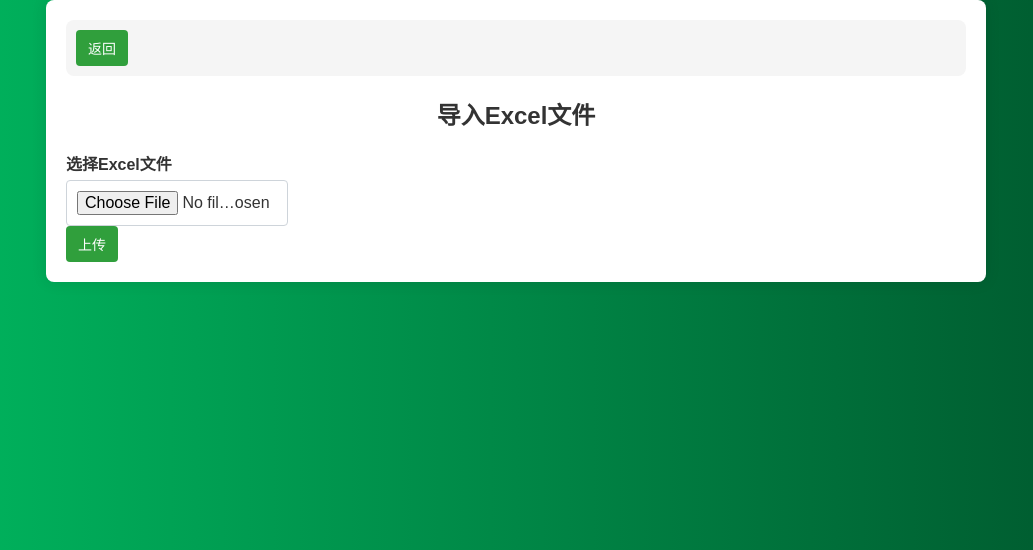
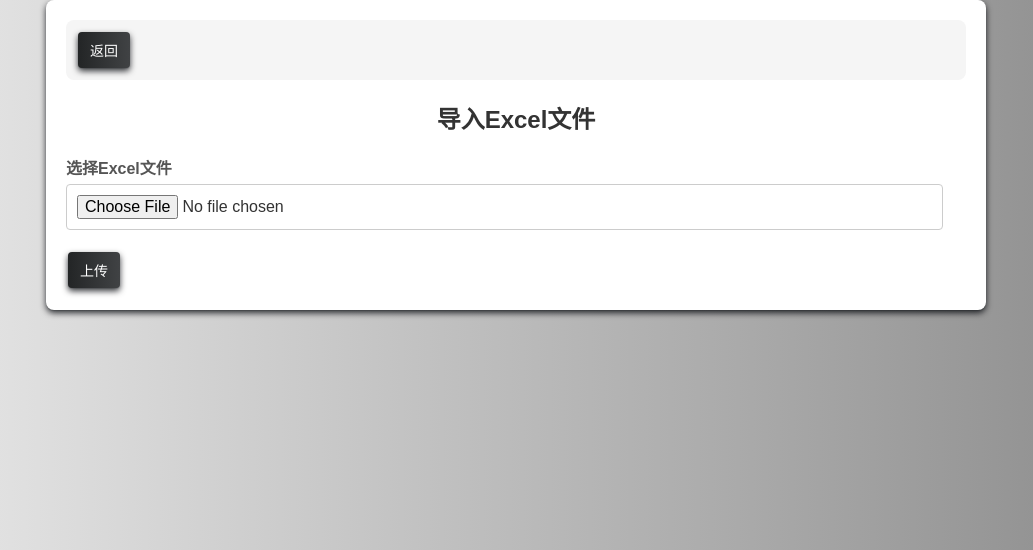
Before and after one commit to Ziyike1/inventory_management_app, a Flask app: page /import_data in a window 1280 px wide. Shown: the top 550 px of the page, without its empty margins (124-1157 px from the left). Run offline with Flask 3, Linux system fonts and the light colour scheme.

Commit message:
new features and update: 1:new layout and style, use some graduate color

```diff
--- a/app/static/css/style.css
+++ b/app/static/css/style.css
@@ -1,6 +1,6 @@
 /* 通用样式 */
 body {
-  background: linear-gradient(to right, #00B960, #00552C);
+  background: linear-gradient(to right, #EAEAEA 0%, #8B8B8B 100%);
   font-family: 'Arial', sans-serif;
   color: #333;
   margin: 0;
@@ -12,13 +12,13 @@
   margin: auto;
   background-color: #ffffff;
   padding: 20px;
-  box-shadow: 0 0 15px rgba(0, 0, 0, 0.1);
+  box-shadow:  0 3px 6px 0 rgba(1,4,9,0.8), 0 1px 1px 0 rgba(0,0,0,0.1);
   border-radius: 8px;
 }
 
 /* 标题样式 */
 h1, h2 {
-  color: #333333;
+  color: #333;
   text-align: center;
   margin-bottom: 20px;
 }
@@ -46,7 +46,11 @@
 
 .form-control:focus {
   border-color: #80bdff;
-  box-shadow: 0 0 5px rgba(0, 123, 255, 0.25);
+  box-shadow:  0 3px 6px 0 rgba(1,4,9,0.8), 0 1px 1px 0 rgba(0,0,0,0.1);
+}
+
+.form-group {
+  margin-bottom: 20px;
 }
 
 .navbar-brand {
@@ -74,19 +78,25 @@
 
 /* 按钮样式 */
 .btn-danger, .btn-custom {
-  background-color: #309f3c;
-  border: none;
-  color: #fff;
-  padding: 8px 12px;
-  font-size: 14px;
-  border-radius: 4px;
-  text-decoration: none;
-  display: inline-block;
-  transition: background-color 0.3s ease;
+    background-image: linear-gradient(to right, #232526 0%, #414345  51%, #232526  100%);
+    border: none;
+    margin: 2px;
+    padding: 8px 12px;
+    font-size: 14px;
+    text-align: center;
+    text-transform: uppercase;
+    transition: 0.5s;
+    background-size: 200% auto;
+    color: white;
+    box-shadow:  0 3px 6px 0 rgba(1,4,9,0.8), 0 1px 1px 0 rgba(0,0,0,0.1);
+    border-radius: 4px;
+    display: inline-block;
 }
 
 .btn-danger:hover, .btn-custom:hover {
-  background-color: #686868;
+  background-position: right center;
+  color: #fff;
+  text-decoration: none;
 }
 
 /* 表单样式 */
@@ -98,6 +108,7 @@
   display: block;
   font-weight: bold;
   margin-bottom: 5px;
+  color: #555;
 }
 
 input[type="text"],
@@ -114,6 +125,13 @@
   padding: 10px;
   border-radius: 4px;
   cursor: pointer;
+}
+
+input[type="file"] {
+  padding: 10px;
+  border: 1px solid #ccc;
+  border-radius: 4px;
+  width: 95%;
 }
 
 /* 列表样式 */
@@ -154,9 +172,9 @@
   padding: 15px;
   border-radius: 5px;
   color: #ffffff;
-  background-color: #28a745;
-  border: 1px solid #28a745;
-  box-shadow: 0 4px 6px rgba(0, 0, 0, 0.1);
+  background-image: linear-gradient(to right, #232526 0%, #414345  51%, #232526  100%);
+  border: 1px solid #black;
+  box-shadow:  0 3px 6px 0 rgba(1,4,9,0.8), 0 1px 1px 0 rgba(0,0,0,0.1);
   font-size: 16px;
 }
 
@@ -196,7 +214,7 @@
 
 select:focus {
   border-color: #80bdff;
-  box-shadow: 0 0 5px rgba(0, 123, 255, 0.25);
+  box-shadow:  0 3px 6px 0 rgba(1,4,9,0.8), 0 1px 1px 0 rgba(0,0,0,0.1);
 }
 
 /* 表格样式 */
@@ -224,14 +242,3 @@
 .custom-table tbody tr:hover {
   background-color: #f1f1f1;
 }
-
-.btn-sm {
-  height: 32.5px;
-  width: 48px;
-  padding: 1px 1px;
-  font-size: 1.2em;
-}
-
-.btn-black{
-  background-color: gray;
-}
```
